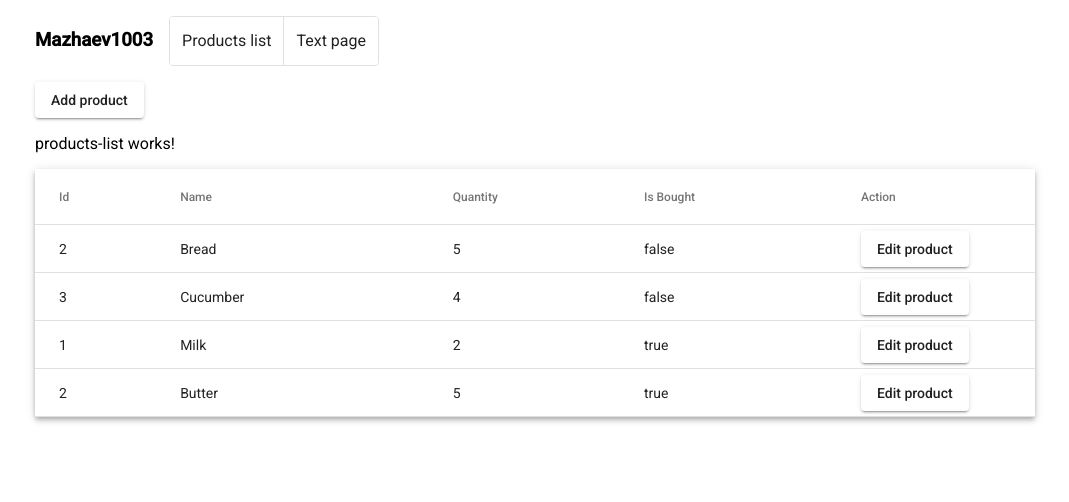
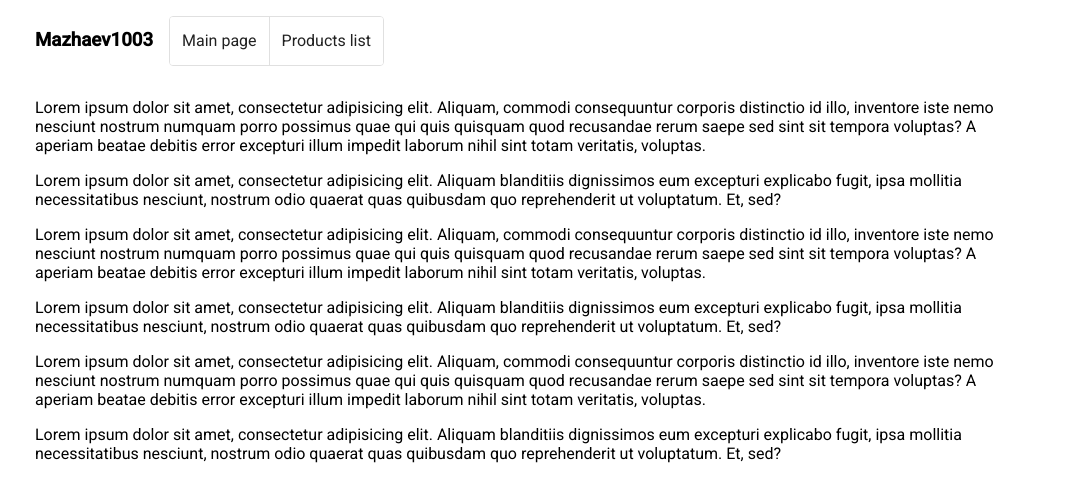
Before and after one commit to slavocado/webExam2021, an Angular app in the folder mazhaev1003/: page / in a window 1280 px wide. Shown: the top 502 px of the page, without its empty margins (105-1174 px from the left). Built offline with nearby package versions, Linux system fonts and the light colour scheme; data requests are answered from the project's data file.

Commit message:
Add green background and change routing button names

```diff
--- a/mazhaev1003/db.json
+++ b/mazhaev1003/db.json
@@ -4,24 +4,24 @@
       "id": 1,
       "name": "Milk",
       "quantity": 2,
-      "isBought": true
+      "isBought": false
     },
     {
+      "id": 4,
       "name": "Bread",
-      "quantity": 5,
-      "isBought": false,
-      "id": 2
+      "quantity": 9,
+      "isBought": false
     },
     {
       "id": 2,
       "name": "Butter",
       "quantity": 5,
-      "isBought": true
+      "isBought": false
     },
     {
       "name": "Cucumber",
       "quantity": 4,
-      "isBought": false,
+      "isBought": true,
       "id": 3
     }
   ]
--- a/mazhaev1003/src/app/app-routing.module.ts
+++ b/mazhaev1003/src/app/app-routing.module.ts
@@ -5,8 +5,8 @@ import {MainComponent} from "./ui/main/main.component";
 import {TextComponent} from "./ui/text/text.component";
 
 const routes: Routes = [
-  { path: '', component: MainComponent},
-  { path: 'text', component: TextComponent}
+  { path: '', component: TextComponent},
+  { path: 'products', component: MainComponent}
 ];
 
 @NgModule({
--- a/mazhaev1003/src/app/app.component.html
+++ b/mazhaev1003/src/app/app.component.html
@@ -2,8 +2,8 @@
   <h3 style="display: inline; margin-right: 1rem;">Mazhaev1003</h3>
 
   <mat-button-toggle-group name="links" aria-label="links" style="margin-bottom: 1rem; margin-top: 1rem">
-    <mat-button-toggle routerLink="">Products list</mat-button-toggle>
-    <mat-button-toggle routerLink="/text">Text page</mat-button-toggle>
+    <mat-button-toggle routerLink="">Main page</mat-button-toggle>
+    <mat-button-toggle routerLink="/products">Products list</mat-button-toggle>
   </mat-button-toggle-group>
 
   <router-outlet></router-outlet>
--- a/mazhaev1003/src/app/ui/products-list/products-list.component.css
+++ b/mazhaev1003/src/app/ui/products-list/products-list.component.css
@@ -0,0 +1,3 @@
+.green{
+  background-color: #c9ffe2;
+}
--- a/mazhaev1003/src/app/ui/products-list/products-list.component.html
+++ b/mazhaev1003/src/app/ui/products-list/products-list.component.html
@@ -1,34 +1,31 @@
 <p>products-list works!</p>
 <table mat-table [dataSource]="products" class="mat-elevation-z4" style="width: 100%;">
 
-  <!-- Id Column -->
-  <ng-container matColumnDef="id">
-    <th mat-header-cell *matHeaderCellDef> Id </th>
-    <td mat-cell *matCellDef="let element"> {{element.id}} </td>
+  <!-- Is Bought Column -->
+  <ng-container matColumnDef="isBought">
+    <th mat-header-cell *matHeaderCellDef style="width: 80px"> Is Bought </th>
+    <td mat-cell *matCellDef="let element" [ngClass]="{green: !element.isBought}">
+      <mat-checkbox class="example-margin" [checked]="element.isBought" (change)="onEditProperty($event, element)"></mat-checkbox>
+      <!--      {{element.isBought}}-->
+    </td>
   </ng-container>
 
   <!-- Name Column -->
   <ng-container matColumnDef="name">
     <th mat-header-cell *matHeaderCellDef> Name </th>
-    <td mat-cell *matCellDef="let element"> {{element.name}} </td>
+    <td mat-cell *matCellDef="let element" [ngClass]="{green: !element.isBought}"> {{element.name}} </td>
   </ng-container>
 
   <!-- Quantity Column -->
   <ng-container matColumnDef="quantity">
     <th mat-header-cell *matHeaderCellDef> Quantity </th>
-    <td mat-cell *matCellDef="let element"> {{element.quantity}} </td>
-  </ng-container>
-
-  <!-- Is Bought Column -->
-  <ng-container matColumnDef="isBought">
-    <th mat-header-cell *matHeaderCellDef> Is Bought </th>
-    <td mat-cell *matCellDef="let element"> {{element.isBought}} </td>
+    <td mat-cell *matCellDef="let element" [ngClass]="{green: !element.isBought}"> {{element.quantity}} </td>
   </ng-container>
 
   <!-- Action Column -->
   <ng-container matColumnDef="action">
     <th mat-header-cell *matHeaderCellDef style="width: 150px"> Action </th>
-    <td mat-cell *matCellDef="let element">
+    <td mat-cell *matCellDef="let element" [ngClass]="{green: !element.isBought}">
       <app-edit-product
         [product]="element"
         (editProduct)="onEditProduct($event)"
--- a/mazhaev1003/src/app/ui/products-list/products-list.component.ts
+++ b/mazhaev1003/src/app/ui/products-list/products-list.component.ts
@@ -15,7 +15,7 @@ export class ProductsListComponent implements OnInit {
   @Output() deleteProduct =
     new EventEmitter<number>();
 
-  displayedColumns: string[] = ['id', 'name', 'quantity', 'isBought', 'action'];
+  displayedColumns: string[] = [ 'isBought', 'name', 'quantity' , 'action'];
 
   constructor() { }
 
@@ -30,4 +30,10 @@ export class ProductsListComponent implements OnInit {
     this.deleteProduct.emit(id);
   }
 
+  onEditProperty(event, product){
+    console.log(event.checked)
+    product.isBought = event.checked;
+    this.onEditProduct(product)
+  }
+
 }
```
